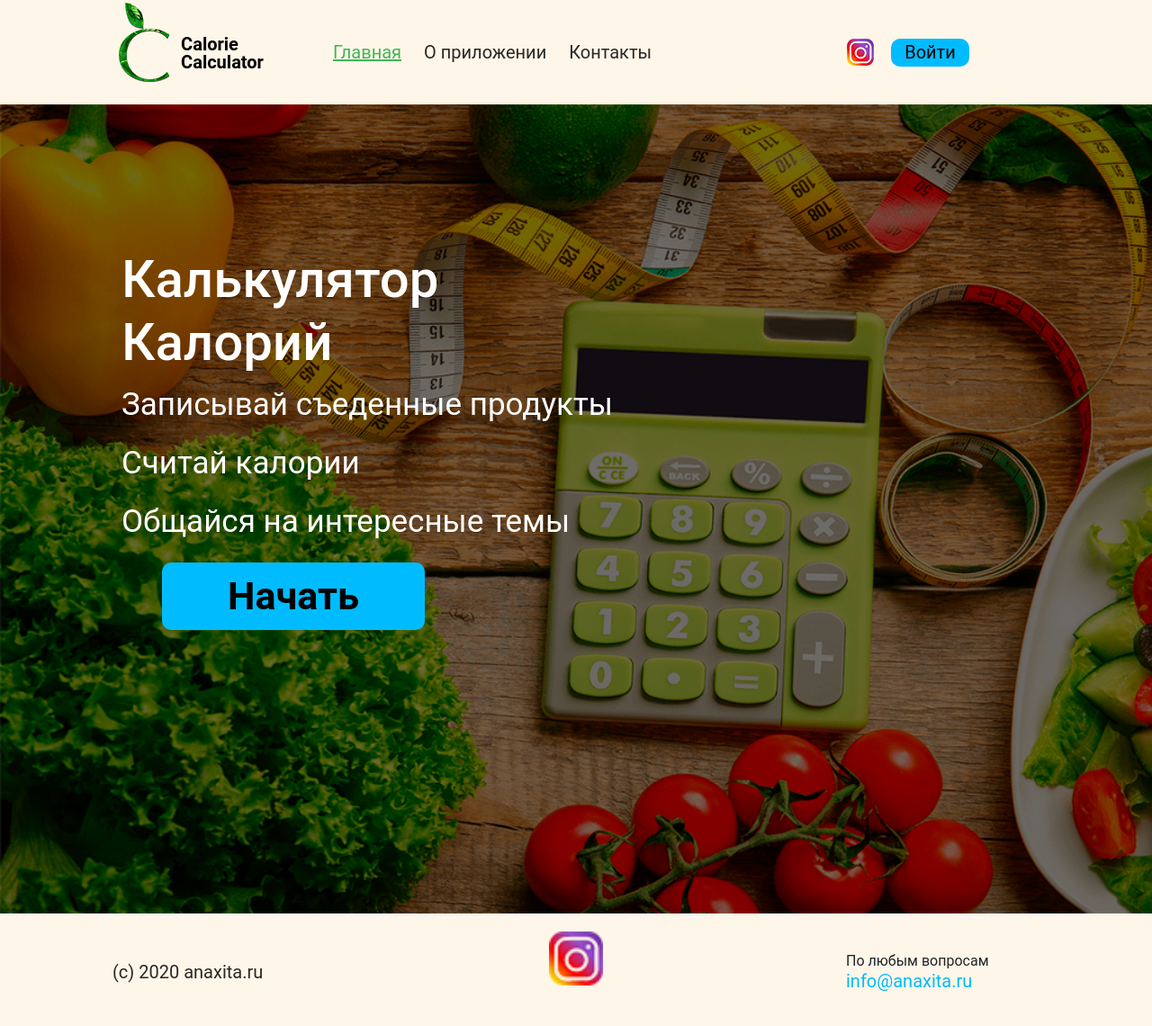
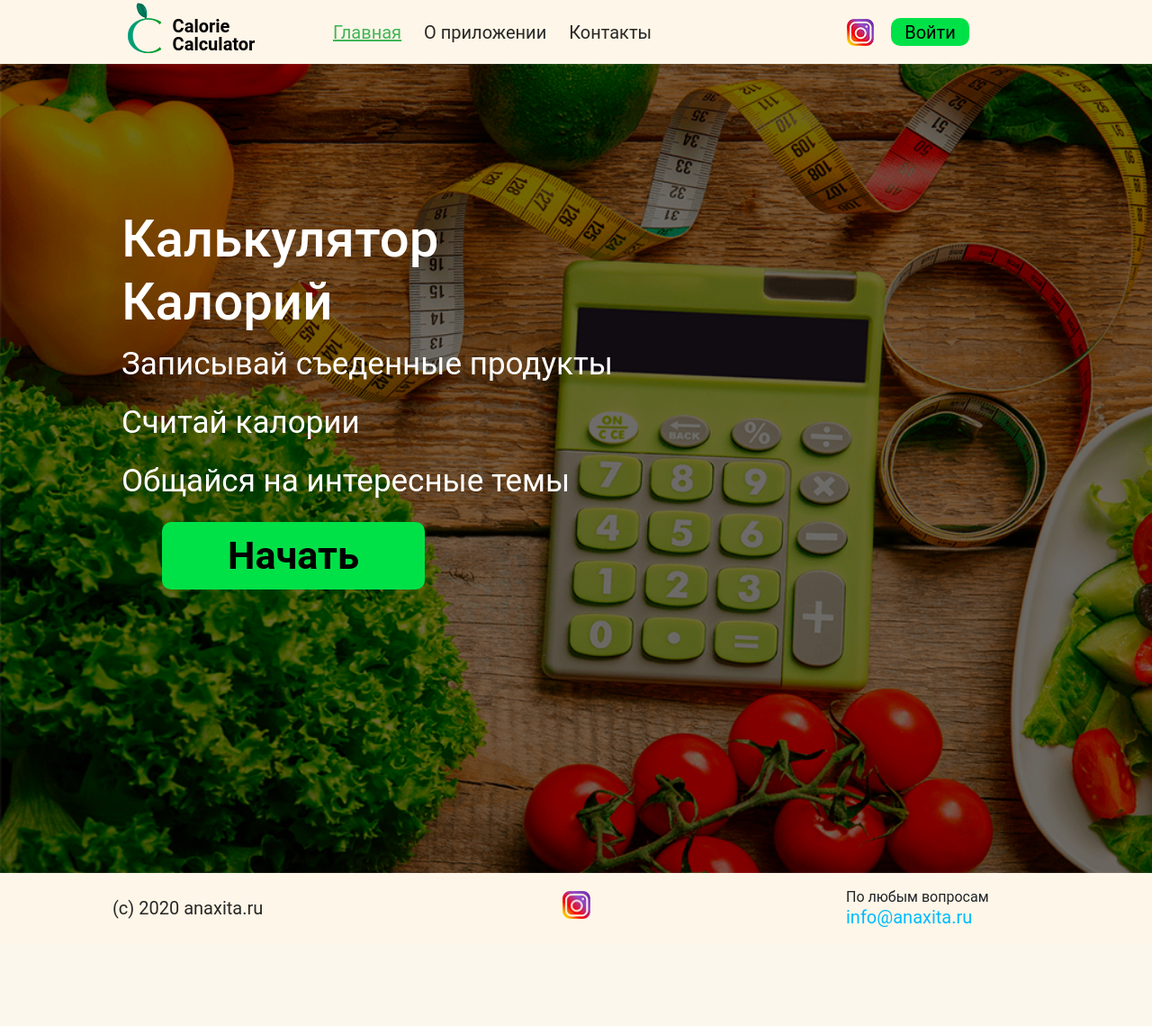
Before and after one commit to Raf-G/anaxita, a React (Create React App) app: page / in a window 1280 px wide. Shown: the top 1140 px of the page at 90% size. After the commit the page ends 1048 px from the top, so only its background shows below. Built offline with nearby package versions, Linux system fonts and the light colour scheme.

Commit message:
fix colod btn #8

```diff
--- a/src/Authorization/styles.css
+++ b/src/Authorization/styles.css
@@ -72,7 +72,7 @@
 .authorization_form_submit {
     color: #fff;
     border-radius: 10px;
-    background-color: #00BCFF;
+    background-color: #00E148;
     width: 214px;
     height: 41px;
     border: none;
@@ -80,7 +80,7 @@
     outline: none;
 }
 .authorization_form_submit:hover {
-    background-color: #00D7FF;
+    background-color: #00CA3D;
     transition: 0.3s;
 }
 .authorization_form_wrap  {
--- a/src/Footer/styles.css
+++ b/src/Footer/styles.css
@@ -11,11 +11,9 @@
     margin-left: 40px;
 }
 .footer_inst {
-    max-width: 110px;
-    width: 100%;
     text-align: center;
     padding-top: 20px;
-    padding-bottom: 43px;
+    padding-bottom: 20px;
     margin: 0 auto;
 }
 .footer_inst p {
@@ -26,8 +24,8 @@
     background-image: url(/img/header/inst.png);
     background-repeat: no-repeat;
     background-size: cover;
-    width: 60px;
-    height: 60px;
+    width: 31px;
+    height: 31px;
     display: inline-block;
     transition: 0.3s;
 }
--- a/src/Header/styles.css
+++ b/src/Header/styles.css
@@ -5,7 +5,7 @@
     display: flex;
     align-items: center;
     justify-content: center;
-    padding-bottom: 25px;
+    padding-bottom: 12px;
     padding-top: 2px;
     color: #000;
 }
@@ -18,7 +18,7 @@
     font-weight: 700;
     line-height: 1;
     margin-left: 13px;
-    margin-top: 25px;
+    margin-top: 17px;
 }
 .header_nav_wrap {
     position: relative;
@@ -63,7 +63,7 @@
     color: #000;
     transition: 0.3s;
     border-radius: 10px;
-    background-color:#00BCFF;
+    background-color:#00E148;
     width: 87px;
     height: 31px;
     display: flex;
@@ -74,7 +74,7 @@
 .header_authorization:hover {
     text-decoration: none;
     transition: 0.3s;
-    background-color: #00D7FF;
+    background-color: #00CA3D;
     color: #000;
 }
 .header_nav_menu {
--- a/src/Home/styles.css
+++ b/src/Home/styles.css
@@ -34,7 +34,7 @@
     align-items: center;
     justify-content: center;
     border-radius: 10px;
-    background-color:#00BCFF;
+    background-color:#00E148;
     width: 292px;
     height: 75px;
     transition: 0.3s;
@@ -42,7 +42,7 @@
     margin-left: 45px;
 }
 .home_text a:hover {
-    background-color: #00D7FF;
+    background-color: #00CA3D;
     transition: 0.3s;
     color: #000;
     text-decoration: none;
--- a/src/Registration/styles.css
+++ b/src/Registration/styles.css
@@ -72,7 +72,7 @@
 .registration_form_submit {
     color: #fff;
     border-radius: 10px;
-    background-color: #00BCFF;
+    background-color: #00E148;
     width: 214px;
     height: 41px;
     border: none;
@@ -80,7 +80,7 @@
     outline: none;
 }
 .registration_form_submit:hover {
-    background-color: #00D7FF;
+    background-color: #00CA3D;
     transition: 0.3s;
 }
 .registration_form_wrap  {
```
Also changed, not shown: public/img/header/logo.png.
